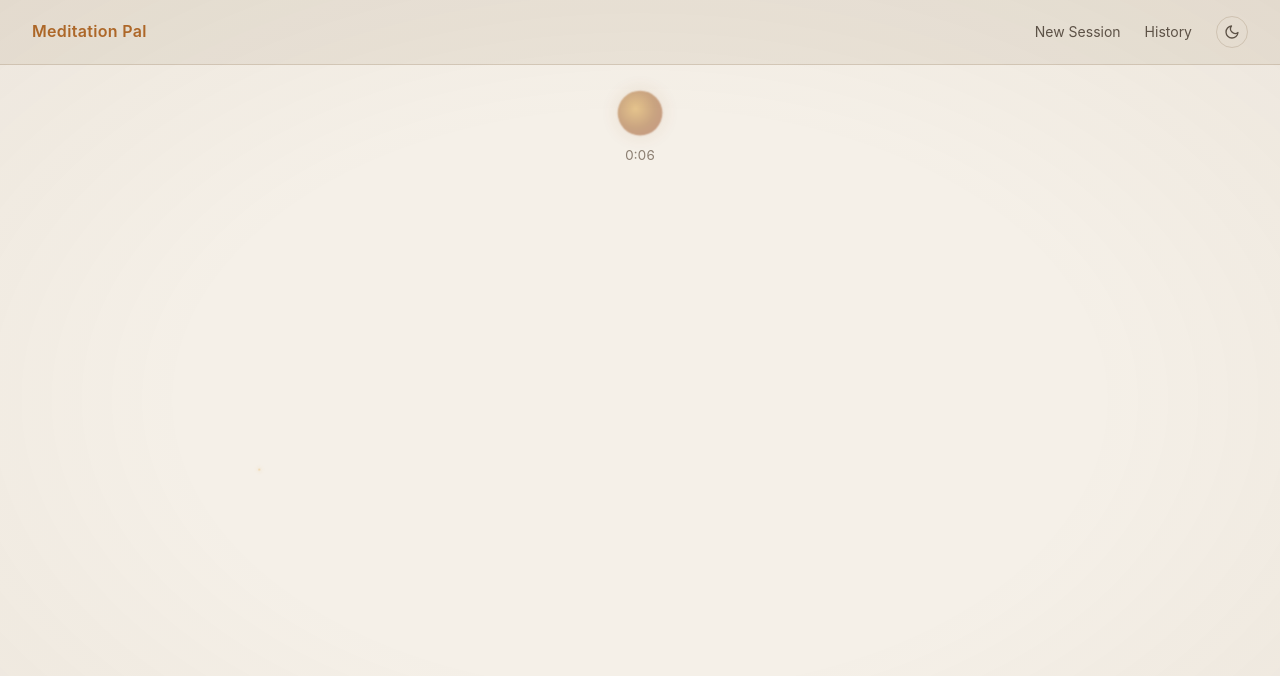
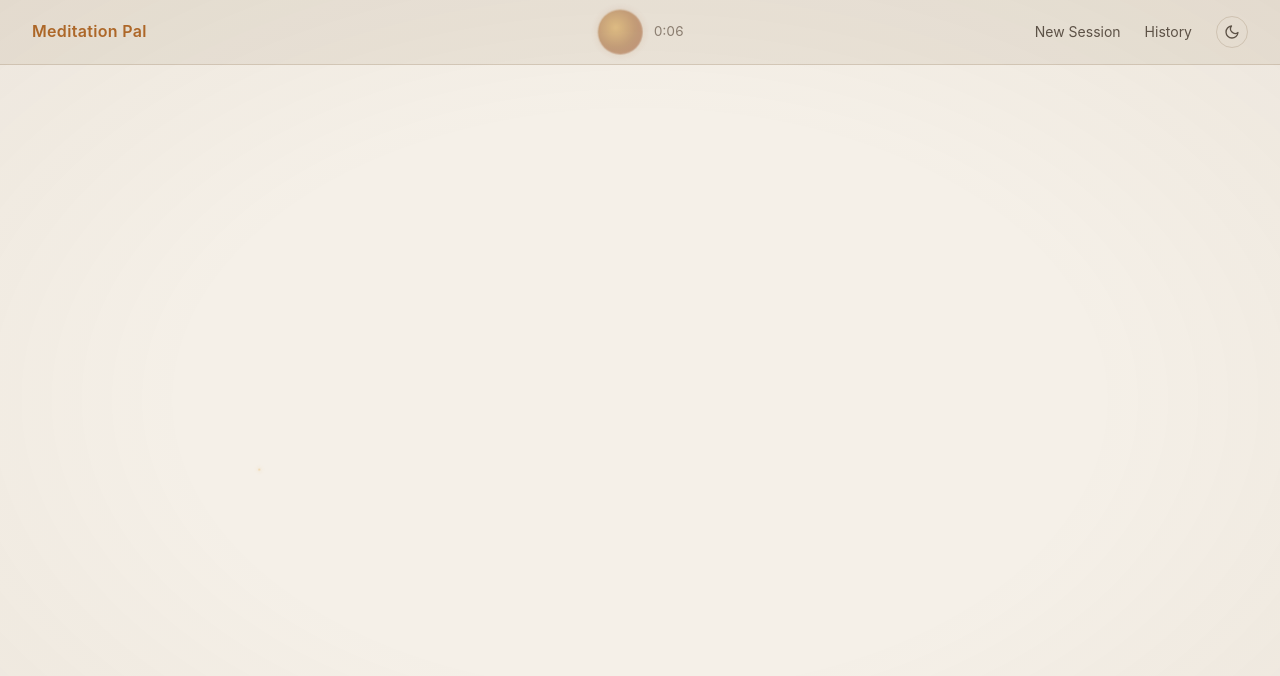
Before and after one commit to akrusz/meditation-pal, a Flask app: page /session in a window 1280 px wide. Shown: the top 676 px of the page. Run offline with Flask 3, Linux system fonts and the light colour scheme; parts of the project's set-up code (start-up, migrations or seed data) failed here and were passed over; some libraries are stand-ins or nearby versions.

Commit message:
More space for chat history.

```diff
--- a/src/web/static/css/style.css
+++ b/src/web/static/css/style.css
@@ -556,20 +556,31 @@ body:has(.session-container) {
     padding: 0 1.5rem;
 }
 
-.session-ambient {
+/* Orb + timer in nav bar */
+
+.nav-session-info {
     display: flex;
-    justify-content: center;
-    padding: 1.5rem 0 0.5rem;
-    flex-shrink: 0;
+    align-items: center;
+    gap: 0.6rem;
+    position: absolute;
+    left: 50%;
+    transform: translateX(-50%);
+}
+
+.nav:has(.nav-session-info) {
+    position: relative;
+}
+
+.orb-nav {
+    width: 24px;
+    height: 24px;
+    box-shadow: 0 0 12px var(--accent-glow), 0 0 24px rgba(212, 135, 58, 0.08);
 }
 
 .session-timer {
-    text-align: center;
     font-size: 0.85rem;
     color: var(--text-muted);
     font-variant-numeric: tabular-nums;
-    margin-bottom: 0.5rem;
-    flex-shrink: 0;
 }
 
 /* Conversation */
@@ -579,7 +590,7 @@ body:has(.session-container) {
     height: 0;
     width: 100%;
     overflow-y: auto;
-    padding: 1rem 0 2rem;
+    padding: 0.75rem 0 2rem;
     display: flex;
     flex-direction: column;
     gap: 1rem;
@@ -841,6 +852,10 @@ body:has(.session-container) {
     animation: breathe 6s ease-in-out infinite, orbFlicker 3.7s ease-in-out infinite;
 }
 
+.orb-breathing.orb-nav {
+    animation: breatheNav 6s ease-in-out infinite, orbFlicker 3.7s ease-in-out infinite;
+}
+
 @keyframes breathe {
     0%, 100% {
         transform: scale(0.92);
@@ -851,6 +866,19 @@ body:has(.session-container) {
         transform: scale(1.08);
         opacity: 0.85;
         box-shadow: 0 0 40px var(--accent-glow), 0 0 80px rgba(212, 135, 58, 0.15);
+    }
+}
+
+@keyframes breatheNav {
+    0%, 100% {
+        transform: scale(0.92);
+        opacity: 0.5;
+        box-shadow: 0 0 8px var(--accent-glow), 0 0 16px rgba(212, 135, 58, 0.05);
+    }
+    50% {
+        transform: scale(1.08);
+        opacity: 0.85;
+        box-shadow: 0 0 16px var(--accent-glow), 0 0 32px rgba(212, 135, 58, 0.12);
     }
 }
 
--- a/src/web/static/js/session.js
+++ b/src/web/static/js/session.js
@@ -130,12 +130,12 @@
 
             // Apply the layout change
             if (kasinaToggle.checked) {
-                orbEl.classList.remove('orb-breathing');
+                orbEl.classList.remove('orb-breathing', 'orb-nav');
                 orbEl.classList.add('orb-kasina');
                 sessionContainer.classList.add('kasina-active');
             } else {
                 orbEl.classList.remove('orb-kasina');
-                orbEl.classList.add('orb-breathing');
+                orbEl.classList.add('orb-breathing', 'orb-nav');
                 sessionContainer.classList.remove('kasina-active');
             }
 
--- a/src/web/templates/base.html
+++ b/src/web/templates/base.html
@@ -38,6 +38,7 @@
 <body>
     <nav class="nav">
         <a href="/" class="nav-brand">Meditation Pal</a>
+        {% block nav_center %}{% endblock %}
         <div class="nav-links">
             <a href="/">New Session</a>
             <a href="/history">History</a>
--- a/src/web/templates/session.html
+++ b/src/web/templates/session.html
@@ -6,14 +6,15 @@
 <script src="https://cdnjs.cloudflare.com/ajax/libs/socket.io/4.7.4/socket.io.min.js"></script>
 {% endblock %}
 
+{% block nav_center %}
+<div class="nav-session-info">
+    <div class="orb orb-breathing orb-nav" id="orb"></div>
+    <span class="session-timer" id="timer">0:00</span>
+</div>
+{% endblock %}
+
 {% block content %}
 <div class="session-container">
-    <div class="session-ambient">
-        <div class="orb orb-breathing" id="orb"></div>
-    </div>
-
-    <div class="session-timer" id="timer">0:00</div>
-
     <div class="conversation" id="conversation">
         <!-- Messages appear here -->
     </div>
```
